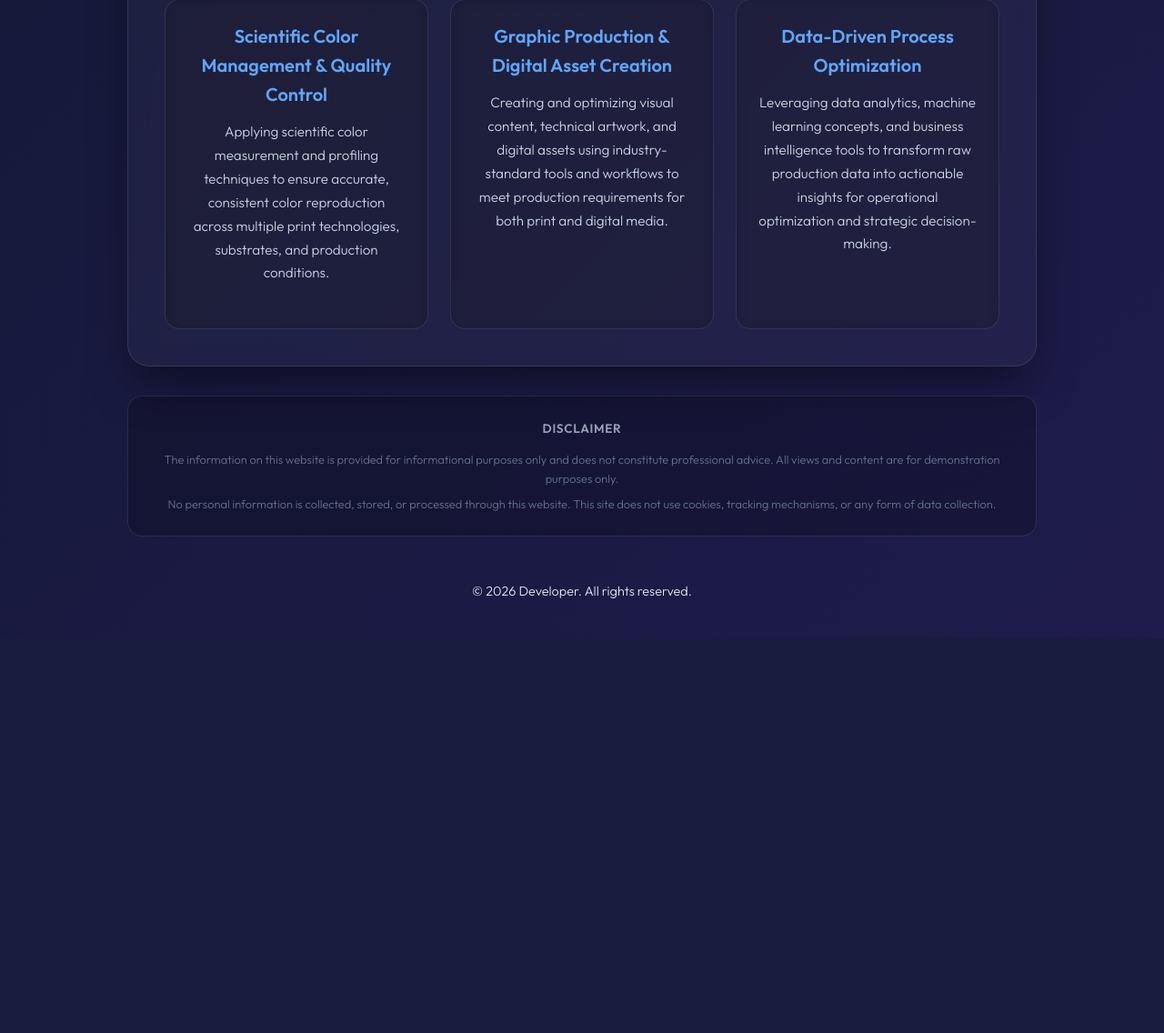
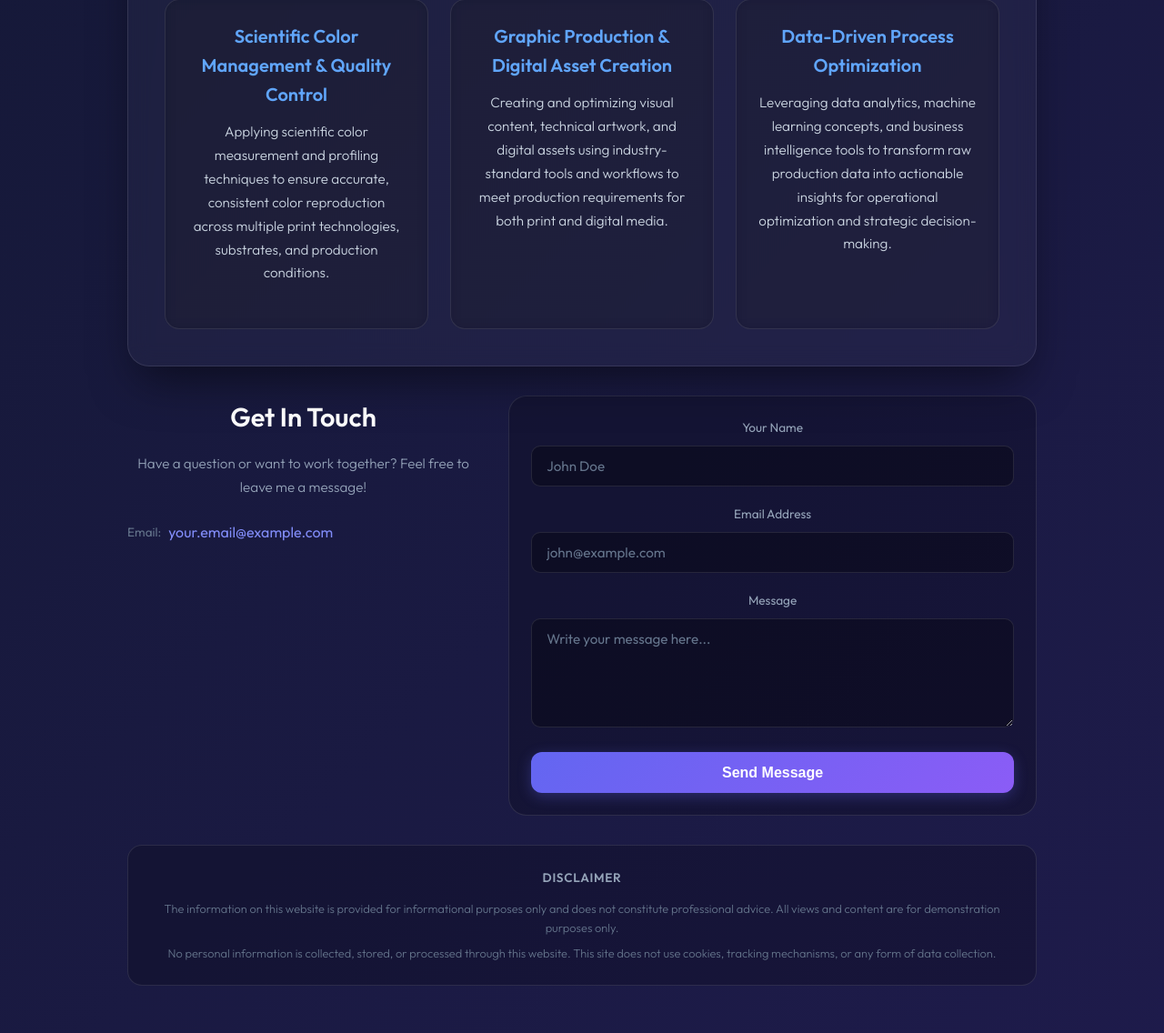
Before and after one commit to bstfsfx/personal, a Flask app: page / in a window 1280 px wide. Shown: the part 2087-3223 px from the top of the page at 91% size. Before the commit the page ends 2745 px from the top, so only its background shows below. Run offline with Flask 3, Linux system fonts and the light colour scheme.

Commit message:
Add message to resend

```diff
--- /dev/null
+++ b/static/css/contact.css
@@ -0,0 +1,164 @@
+/* Contact Section */
+.contact-section {
+    display: flex;
+    gap: 2rem;
+    margin-top: 2rem;
+    align-items: flex-start;
+}
+
+.contact-info {
+    flex: 1;
+    min-width: 280px;
+}
+
+.contact-info h2 {
+    margin-bottom: 1rem;
+}
+
+.contact-info p {
+    color: #94a3b8;
+    margin-bottom: 1.5rem;
+    font-size: 0.95rem;
+}
+
+.contact-email {
+    display: flex;
+    align-items: center;
+    gap: 0.5rem;
+    margin-top: 1rem;
+}
+
+.contact-label {
+    color: #64748b;
+    font-size: 0.85rem;
+}
+
+.email-link {
+    color: #818cf8;
+    text-decoration: none;
+    font-weight: 500;
+    transition: color 0.2s ease;
+}
+
+.email-link:hover {
+    color: #a5b4fc;
+}
+
+.contact-form-container {
+    flex: 1.5;
+    min-width: 320px;
+}
+
+.contact-form {
+    background: rgba(0, 0, 0, 0.2);
+    border-radius: 20px;
+    padding: 1.5rem;
+    border: 1px solid rgba(255, 255, 255, 0.1);
+}
+
+.form-group {
+    margin-bottom: 1.25rem;
+}
+
+.form-group label {
+    display: block;
+    color: #94a3b8;
+    font-size: 0.85rem;
+    font-weight: 500;
+    margin-bottom: 0.5rem;
+}
+
+.form-group input,
+.form-group textarea {
+    width: 100%;
+    background: rgba(0, 0, 0, 0.3);
+    border: 1px solid rgba(255, 255, 255, 0.1);
+    border-radius: 10px;
+    padding: 0.75rem 1rem;
+    color: #f8fafc;
+    font-family: 'Outfit', sans-serif;
+    font-size: 0.95rem;
+    transition: all 0.3s ease;
+}
+
+.form-group input:focus,
+.form-group textarea:focus {
+    outline: none;
+    border-color: #6366f1;
+    box-shadow: 0 0 0 3px rgba(99, 102, 241, 0.2);
+}
+
+.form-group textarea {
+    min-height: 120px;
+    resize: vertical;
+}
+
+.form-group input::placeholder,
+.form-group textarea::placeholder {
+    color: #64748b;
+}
+
+.btn-submit {
+    width: 100%;
+    padding: 0.85rem 1.5rem;
+    background: linear-gradient(135deg, #6366f1, #8b5cf6);
+    color: white;
+    border: none;
+    border-radius: 12px;
+    font-size: 1rem;
+    font-weight: 600;
+    cursor: pointer;
+    transition: all 0.3s ease;
+    box-shadow: 0 4px 15px rgba(99, 102, 241, 0.3);
+}
+
+.btn-submit:hover {
+    transform: translateY(-2px);
+    box-shadow: 0 8px 25px rgba(99, 102, 241, 0.5);
+}
+
+.btn-submit:disabled {
+    opacity: 0.6;
+    cursor: not-allowed;
+    transform: none;
+}
+
+.form-message {
+    margin-top: 1rem;
+    padding: 0.75rem 1rem;
+    border-radius: 10px;
+    font-size: 0.9rem;
+    text-align: center;
+}
+
+.form-message.success {
+    background: rgba(16, 185, 129, 0.15);
+    color: #10b981;
+    border: 1px solid rgba(16, 185, 129, 0.3);
+}
+
+.form-message.error {
+    background: rgba(239, 68, 68, 0.15);
+    color: #ef4444;
+    border: 1px solid rgba(239, 68, 68, 0.3);
+}
+
+/* Honeypot - hidden from users */
+.hp-field {
+    position: absolute;
+    left: -9999px;
+    opacity: 0;
+    pointer-events: none;
+}
+
+/* Responsive */
+@media (max-width: 768px) {
+    .contact-section {
+        flex-direction: column;
+    }
+
+    .contact-info,
+    .contact-form-container {
+        width: 100%;
+    }
+}
--- /dev/null
+++ b/static/js/contact.js
@@ -0,0 +1,140 @@
+// Contact Form Handler
+// Handles secure message submission
+
+const rateLimitMap = new Map();
+
+// Rate limit: 3 messages per minute per session
+const RATE_LIMIT_MAX = 3;
+const RATE_LIMIT_WINDOW = 60000; // 1 minute
+
+// Honeypot field name - change periodically
+const HONEYPOT_NAME = 'website_url';
+
+// API endpoint - Vercel serverless function
+const API_ENDPOINT = '/api/contact';
+
+function checkRateLimit() {
+    const now = Date.now();
+    const sessionId = getSessionId();
+    const userData = rateLimitMap.get(sessionId) || { count: 0, resetTime: now + RATE_LIMIT_WINDOW };
+
+    if (now > userData.resetTime) {
+        userData.count = 0;
+        userData.resetTime = now + RATE_LIMIT_WINDOW;
+    }
+
+    userData.count++;
+    rateLimitMap.set(sessionId, userData);
+
+    return userData.count <= RATE_LIMIT_MAX;
+}
+
+function getSessionId() {
+    let sessionId = sessionStorage.getItem('contact_session');
+    if (!sessionId) {
+        sessionId = 's_' + Math.random().toString(36).substr(2, 9);
+        sessionStorage.setItem('contact_session', sessionId);
+    }
+    return sessionId;
+}
+
+function sanitizeInput(str) {
+    if (!str) return '';
+    return str
+        .replace(/[<>]/g, '')
+        .trim()
+        .slice(0, 2000);
+}
+
+function validateEmail(email) {
+    const re = /^[^\s@]+@[^\s@]+\.[^\s@]+$/;
+    return re.test(email);
+}
+
+function showMessage(message, isError) {
+    const messageBox = document.getElementById('form-message');
+    if (messageBox) {
+        messageBox.textContent = message;
+        messageBox.className = isError ? 'form-message error' : 'form-message success';
+        messageBox.style.display = 'block';
+    }
+}
+
+function resetForm() {
+    const form = document.getElementById('contact-form');
+    if (form) form.reset();
+}
+
+document.addEventListener('DOMContentLoaded', function() {
+    const form = document.getElementById('contact-form');
+
+    if (!form) return;
+
+    form.addEventListener('submit', async function(e) {
+        e.preventDefault();
+
+        // Honeypot check - if filled, it's a bot
+        const honeypot = form.querySelector(`[name="${HONEYPOT_NAME}"]`);
+        if (honeypot && honeypot.value) {
+            showMessage('Submission blocked.', true);
+            return;
+        }
+
+        // Rate limit check
+        if (!checkRateLimit()) {
+            showMessage('Too many requests. Please wait a minute.', true);
+            return;
+        }
+
+        const name = sanitizeInput(document.getElementById('visitor-name')?.value || '');
+        const email = sanitizeInput(document.getElementById('visitor-email')?.value || '');
+        const message = sanitizeInput(document.getElementById('visitor-message')?.value || '');
+
+        // Validation
+        if (!name || name.length < 2) {
+            showMessage('Please enter a valid name.', true);
+            return;
+        }
+
+        if (!email || !validateEmail(email)) {
+            showMessage('Please enter a valid email address.', true);
+            return;
+        }
+
+        if (!message || message.length < 10) {
+            showMessage('Message must be at least 10 characters.', true);
+            return;
+        }
+
+        // Disable form
+        const submitBtn = form.querySelector('.btn-submit');
+        const originalText = submitBtn?.textContent || 'Send';
+        submitBtn.disabled = true;
+        if (submitBtn) submitBtn.textContent = 'Sending...';
+
+        try {
+            const response = await fetch(API_ENDPOINT, {
+                method: 'POST',
+                headers: {
+                    'Content-Type': 'application/json'
+                },
+                body: JSON.stringify({ name, email, message })
+            });
+
+            const data = await response.json();
+
+            if (response.ok) {
+                showMessage('Thank you! Your message has been sent successfully.', false);
+                resetForm();
+            } else {
+                showMessage(data.error || 'Failed to send message. Please try again.', true);
+            }
+        } catch (error) {
+            console.error('Contact form error:', error);
+            showMessage('Failed to send message. Please try again later.', true);
+        } finally {
+            submitBtn.disabled = false;
+            if (submitBtn) submitBtn.textContent = originalText;
+        }
+    });
+});
--- a/static/js/i18n.js
+++ b/static/js/i18n.js
@@ -70,7 +70,23 @@ const translations = {
 
         // Disclaimer
         "disclaimer-general": "The information on this website is provided for informational purposes only and does not constitute professional advice. All views and content are for demonstration purposes only.",
-        "disclaimer-privacy": "No personal information is collected, stored, or processed through this website. This site does not use cookies, tracking mechanisms, or any form of data collection."
+        "disclaimer-privacy": "No personal information is collected, stored, or processed through this website. This site does not use cookies, tracking mechanisms, or any form of data collection.",
+
+        // Contact Form
+        "contact-title": "Get In Touch",
+        "contact-desc": "Have a question or want to work together? Feel free to leave me a message!",
+        "contact-email-label": "Email:",
+        "contact-email": "your.email@example.com",
+        "form-name": "Your Name",
+        "form-name-placeholder": "John Doe",
+        "form-email": "Email Address",
+        "form-email-placeholder": "john@example.com",
+        "form-message": "Message",
+        "form-message-placeholder": "Write your message here...",
+        "form-submit": "Send Message",
+        "form-success": "Thank you! Your message has been sent successfully.",
+        "form-error": "Failed to send message. Please try again later.",
+        "form-blocked": "Submission blocked."
     },
 
     "zh-TW": {
@@ -141,7 +157,23 @@ const translations = {
 
         // Disclaimer
         "disclaimer-general": "本網站資訊僅供參考之用，不構成專業建議。所有觀點與內容僅供示範用途。",
-        "disclaimer-privacy": "本網站不會收集、儲存或處理任何個人資訊。本網站不使用 Cookie、追蹤機制或任何形式的資料收集。"
+        "disclaimer-privacy": "本網站不會收集、儲存或處理任何個人資訊。本網站不使用 Cookie、追蹤機制或任何形式的資料收集。",
+
+        // Contact Form
+        "contact-title": "與我聯絡",
+        "contact-desc": "有問題或想合作嗎？歡迎給我留言！",
+        "contact-email-label": "電子郵件：",
+        "contact-email": "your.email@example.com",
+        "form-name": "您的姓名",
+        "form-name-placeholder": "王小明",
+        "form-email": "電子郵件地址",
+        "form-email-placeholder": "wang@example.com",
+        "form-message": "訊息",
+        "form-message-placeholder": "在此撰寫您的訊息...",
+        "form-submit": "發送訊息",
+        "form-success": "感謝您！您的訊息已成功發送。",
+        "form-error": "訊息發送失敗，請稍後再試。",
+        "form-blocked": "提交已被阻止。"
     },
 
     "ja": {
@@ -212,7 +244,23 @@ const translations = {
 
         // Disclaimer
         "disclaimer-general": "このウェブサイトの情報は情報提供のみを目的としており、専門的なアドバイスではありません。すべての观点と内容はデモンストレーション目的のためのものです。",
-        "disclaimer-privacy": "このウェブサイトでは、個人情報を収集、保存、または処理することはしません。このサイトはCookie、トラッキングメカニズム、またはいかなる形のデータ収集も使用しません。"
+        "disclaimer-privacy": "このウェブサイトでは、個人情報を収集、保存、または処理することはしません。このサイトはCookie、トラッキングメカニズム、またはいかなる形のデータ収集も使用しません。",
+
+        // Contact Form
+        "contact-title": "お問い合わせ",
+        "contact-desc": "ご質問やコラボレーションをご希望の場合は、メッセージをを残してください！",
+        "contact-email-label": "メール：",
+        "contact-email": "your.email@example.com",
+        "form-name": "お名前",
+        "form-name-placeholder": "山田太郎",
+        "form-email": "メールアドレス",
+        "form-email-placeholder": "yamada@example.com",
+        "form-message": "メッセージ",
+        "form-message-placeholder": "ここにメッセージを書いてください...",
+        "form-submit": "送信",
+        "form-success": "ありがとうございます！メッセージは正常に送信されました。",
+        "form-error": "メッセージの送信に失敗しました。後でもう一度お試しください。",
+        "form-blocked": "送信はブロックされました。"
     }
 };
 
--- a/templates/index.html
+++ b/templates/index.html
@@ -6,6 +6,7 @@
     <title>Developer - Industrial Technology Expert</title>
     <link rel="icon" href="data:,">
     <link rel="stylesheet" href="{{ url_for('static', filename='css/style.css') }}">
+    <link rel="stylesheet" href="{{ url_for('static', filename='css/contact.css') }}">
     <link rel="preconnect" href="https://fonts.googleapis.com">
     <link rel="preconnect" href="https://fonts.gstatic.com" crossorigin>
     <link href="https://fonts.googleapis.com/css2?family=Outfit:wght@300;400;600&display=swap" rel="stylesheet">
@@ -150,6 +151,39 @@
                 </div>
             </section>
 
+            <div class="contact-section">
+                <div class="contact-info">
+                    <h2 data-i18n="contact-title">Get In Touch</h2>
+                    <p data-i18n="contact-desc">Have a question or want to work together? Feel free to leave me a message!</p>
+                    <div class="contact-email">
+                        <span class="contact-label" data-i18n="contact-email-label">Email:</span>
+                        <a href="mailto:your.email@example.com" class="email-link" data-i18n="contact-email">your.email@example.com</a>
+                    </div>
+                </div>
+                <div class="contact-form-container">
+                    <form id="contact-form" class="contact-form">
+                        <!-- Honeypot - hidden from users -->
+                        <div class="hp-field">
+                            <input type="text" name="website_url" tabindex="-1" autocomplete="off">
+                        </div>
+                        <div class="form-group">
+                            <label for="visitor-name" data-i18n="form-name">Your Name</label>
+                            <input type="text" id="visitor-name" name="name" required data-i18n-placeholder="form-name-placeholder" placeholder="John Doe">
+                        </div>
+                        <div class="form-group">
+                            <label for="visitor-email" data-i18n="form-email">Email Address</label>
+                            <input type="email" id="visitor-email" name="email" required data-i18n-placeholder="form-email-placeholder" placeholder="john@example.com">
+                        </div>
+                        <div class="form-group">
+                            <label for="visitor-message" data-i18n="form-message">Message</label>
+                            <textarea id="visitor-message" name="message" required data-i18n-placeholder="form-message-placeholder" placeholder="Write your message here..."></textarea>
+                        </div>
+                        <button type="submit" class="btn-submit" data-i18n="form-submit">Send Message</button>
+                        <div id="form-message" class="form-message" style="display: none;"></div>
+                    </form>
+                </div>
+            </div>
+
             <div class="disclaimer-section">
                 <p class="disclaimer-title">Disclaimer</p>
                 <p class="disclaimer-text" data-i18n="disclaimer-general">The information on this website is provided for informational purposes only and does not constitute professional advice. All views and content are for demonstration purposes only.</p>
@@ -163,6 +197,7 @@
     </div>
 
     <script src="{{ url_for('static', filename='js/i18n.js') }}"></script>
+    <script src="{{ url_for('static', filename='js/contact.js') }}"></script>
     <script>
         document.addEventListener('DOMContentLoaded', initI18n);
 
```
Also changed, not shown: api/contact.js (added, +84 -0 lines), index.html (+35 -0 lines).
